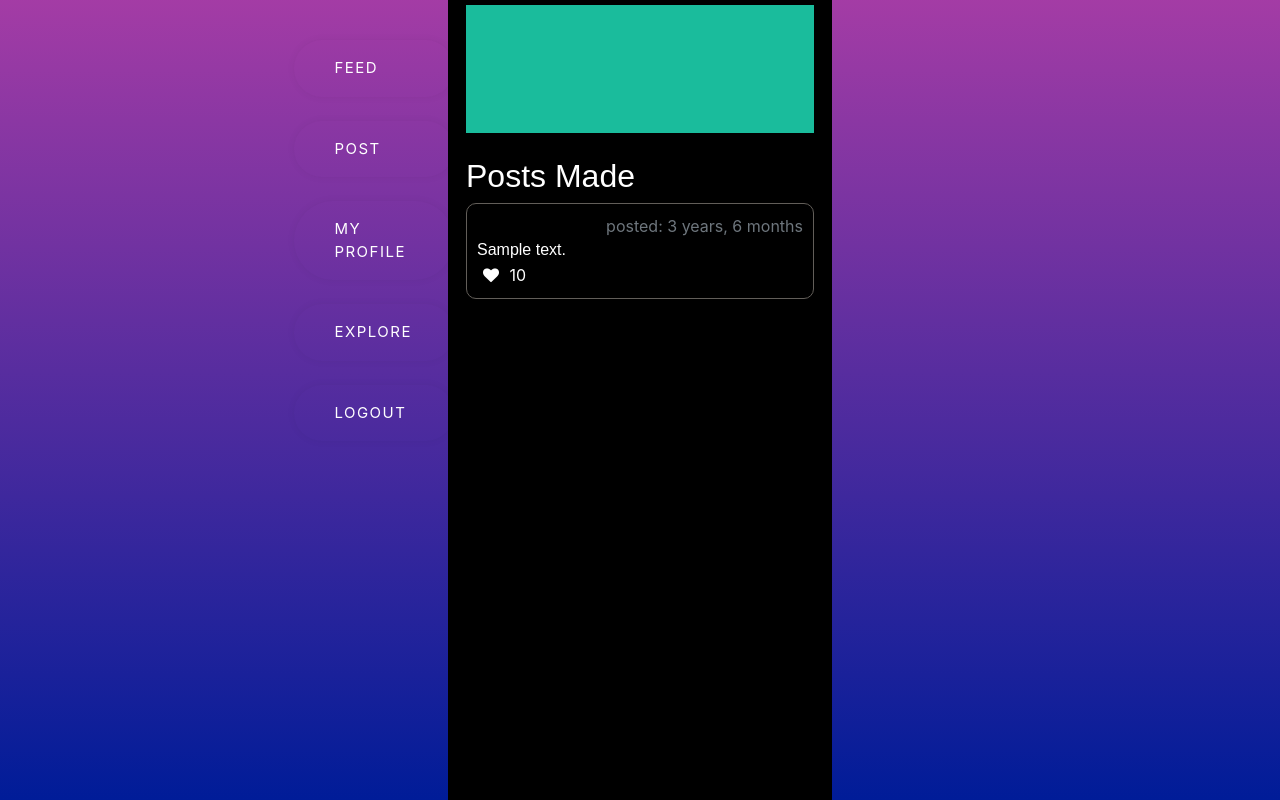
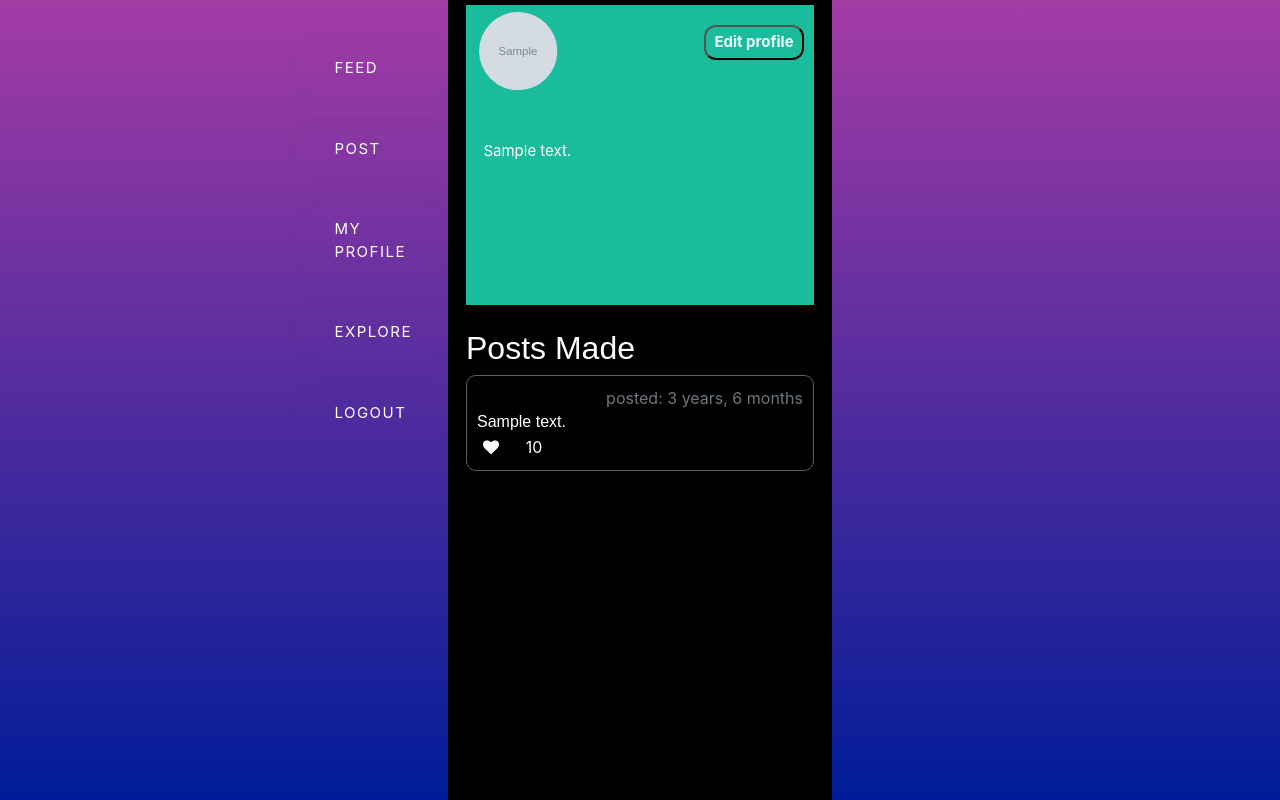
Before and after one commit to ManfredAr/DjangoWebsite, a Django app: template ToDoSite/account/templates/account/profile.html in a window 1280 px wide. Run offline with Django 3.2, Linux system fonts and the light colour scheme; the template is opened without the code that fills it: most values are stand-ins (such as "Sample title", 1, 10 or a date in 2020); grey boxes marked "Sample" are stand-in pictures.

Commit message:
Created a new table to store account images and descriptions
On the profile page the user can now change their profile images and
descriptions,

```diff
--- a/ToDoSite/account/templates/account/profile.html
+++ b/ToDoSite/account/templates/account/profile.html
@@ -19,7 +19,10 @@
 {% block content %}
 <div class="main">
     <div class="header">
+        <button> <a href="/change-profile/"> Edit profile </a></button>
+        <img src="{{ profile.image.url }}" alt="{{ profile.user.username }}'s Profile Image"> <br/>
         <h1>{{user.username}}</h1>
+        <p>{{ profile.description }}</p>
     </div>
 
     <div class="post">
--- a/ToDoSite/static/css/profile.css
+++ b/ToDoSite/static/css/profile.css
@@ -8,12 +8,11 @@
 }
 
 .header {
-    padding: 60px;
-    text-align: center;
     background: #1abc9c;
     color: white;
     font-size: 30px;
     margin-top: 5px;
+    height: 300px;
 }
 
 .box {
@@ -80,3 +79,35 @@
     background: none;
     border: none
 }
+
+.header button {
+    border-radius: 12px;
+    width: 100px;
+    height: 35px;
+    font-size: 15px;
+    background: none;
+}
+
+.header h1, .header button {
+    display: inline;
+}
+
+.header h1, p {
+    margin-left: 5%;
+}
+
+.header button {
+    float: right;
+    margin-right: 10px;
+    margin-top: 20px;
+}
+
+.header img {
+    margin-top: 2%;
+    clip-path: circle();
+    width: 30%
+}
+
+.header p {
+    font-size: 15px
+}
```
Also changed, not shown: ToDoSite/ToDoSite/settings.py (+7 -4 lines), ToDoSite/ToDoSite/urls.py (+7 -1 lines), ToDoSite/account/forms.py (added, +7 -0 lines), ToDoSite/account/models.py (+9 -0 lines), ToDoSite/account/templates/account/changeProfile.html (added, +26 -0 lines), ToDoSite/account/views.py (+29 -2 lines), ToDoSite/account/migrations/0002_profile.py (added), ToDoSite/media/account-images/pexels-jess-bailey-designs-1097930_TzUrK0a.jpg (added), ToDoSite/media/account-images/unseen-studio-s9CC2SKySJM-unsplash.jpg (added), ToDoSite/static/css/changeProfile.css (added).
